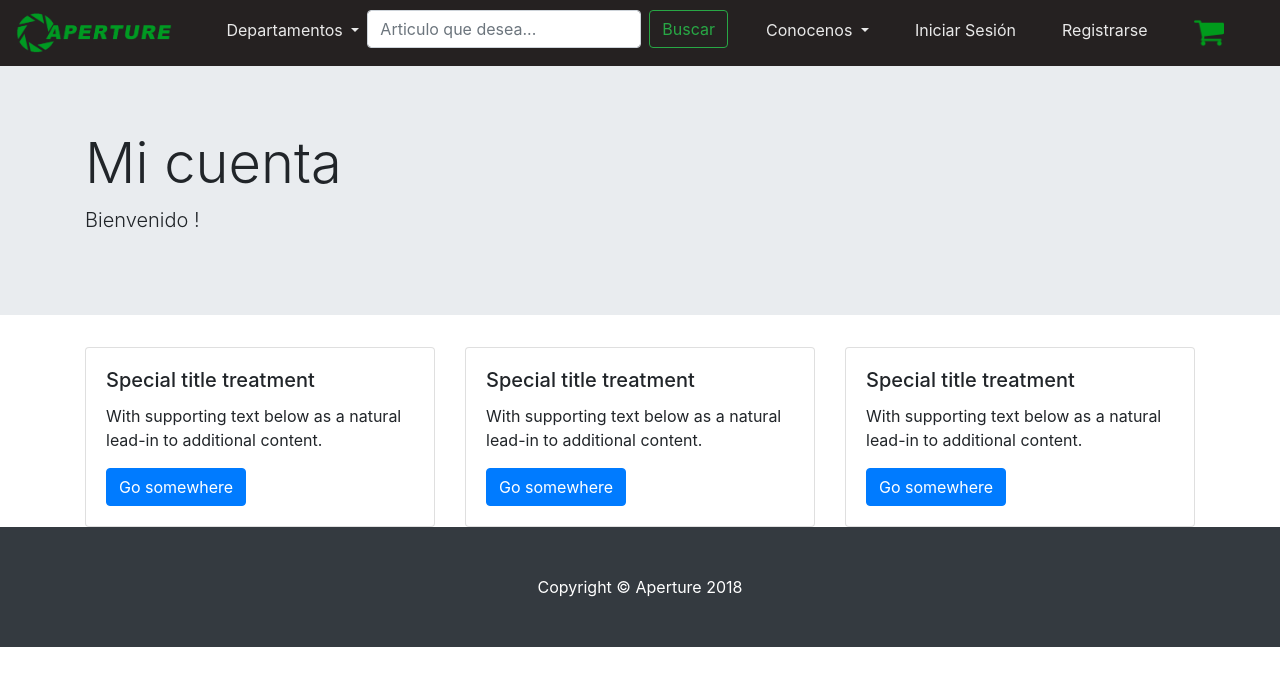
After one commit to AlinaSM/Tienda-Online, a PHP site: page /pages/pw3PerfilView.php in a window 1280 px wide. The commit adds this page. Shown: the top 686 px of the page. Run offline with PHP 8.4, Linux system fonts and the light colour scheme.

Commit message:
Pagina del perfil beta

```diff
--- a/css/estilos.css
+++ b/css/estilos.css
@@ -28,3 +28,7 @@
     color: #000000;
     margin: 0;
 }
+
+.row-crimson{
+    background-color: crimson;
+}
--- /dev/null
+++ b/pages/pw3PerfilView.php
@@ -0,0 +1,20 @@
+<?php
+    include('../estructura/pw3_head.php');
+    include('../estructura/pw3_header.php');
+?>
+<!DOCTYPE html>
+<html lang="es-MX">
+<head>
+    <?php
+        Head("../");
+    ?>
+</head>
+<body>
+
+    <?php
+        HeaderCompleto("../");
+        include('../php/view/pw3PerfilPrincipalView.php');
+        include('../estructura/pw3_footer.php');
+    ?>
+</body>
+</html>
--- a/php/model/pw3UsuariosModelo.php
+++ b/php/model/pw3UsuariosModelo.php
@@ -88,6 +88,8 @@ class UsuarioModelo{
     }
 
 
+
+
 }
 
 
--- /dev/null
+++ b/php/view/pw3PerfilPrincipalView.php
@@ -0,0 +1,46 @@
+<?php
+    session_start();
+?>
+
+<div class="jumbotron jumbotron-fluid">
+  <div class="container">
+    <h1 class="display-4">Mi cuenta</h1>
+    <p class="lead">Bienvenido <?php ?>!</p>
+  </div>
+</div>
+
+
+<div class="container">
+   <div class="row">
+        <div class="col-sm-4">
+            <div class="card">
+            <div class="card-body">
+                <h5 class="card-title">Special title treatment</h5>
+                <p class="card-text">With supporting text below as a natural lead-in to additional content.</p>
+                <a href="#" class="btn btn-primary">Go somewhere</a>
+            </div>
+            </div>
+        </div>
+        <div class="col-sm-4">
+            <div class="card">
+            <div class="card-body">
+                <h5 class="card-title">Special title treatment</h5>
+                <p class="card-text">With supporting text below as a natural lead-in to additional content.</p>
+                <a href="#" class="btn btn-primary">Go somewhere</a>
+            </div>
+            </div>
+        </div>
+        <div class="col-sm-4">
+    <div class="card">
+      <div class="card-body">
+        <h5 class="card-title">Special title treatment</h5>
+        <p class="card-text">With supporting text below as a natural lead-in to additional content.</p>
+        <a href="#" class="btn btn-primary">Go somewhere</a>
+      </div>
+    </div>
+  </div>
+   </div>
+</div>
+
+
+</div>
```
Also changed, not shown: js/acceso.js (+0 -17 lines), pages/pw3NosotrosView.php (renamed from php/view/pw3NosotrosView.php).
